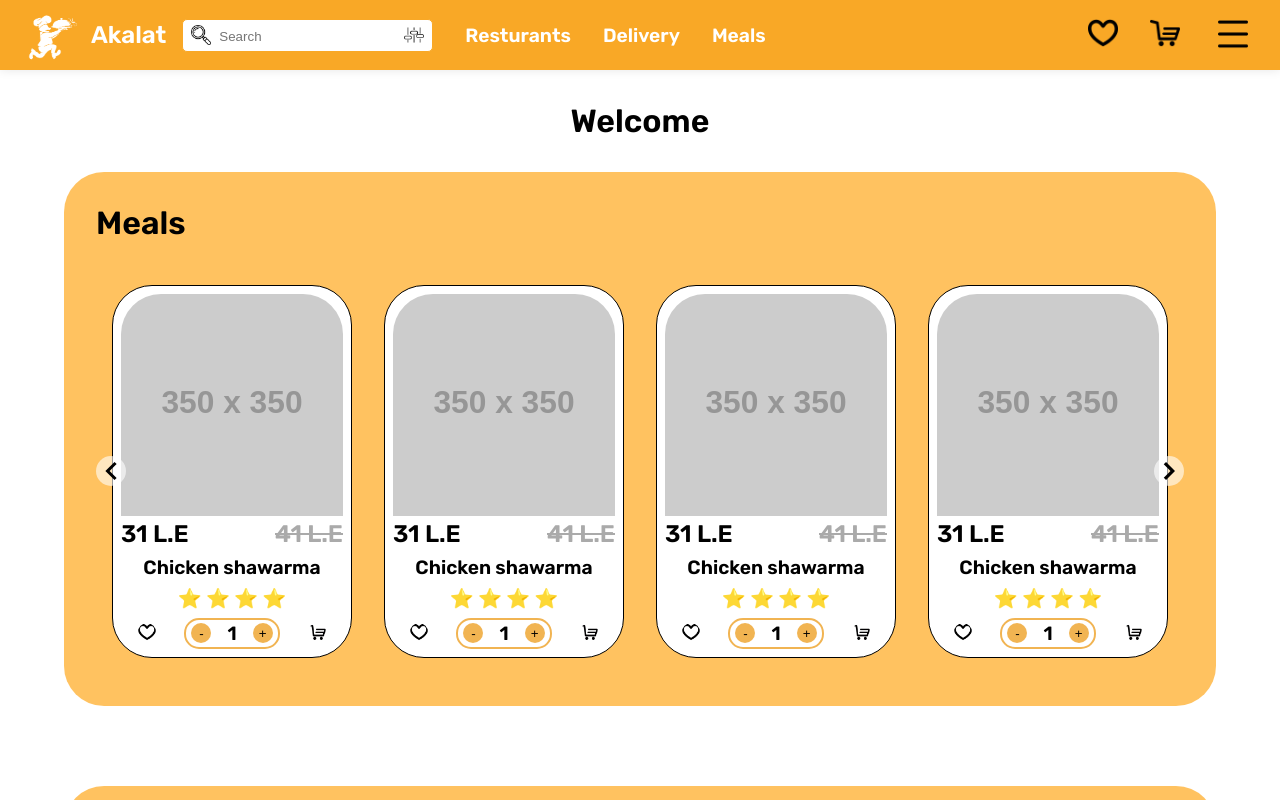
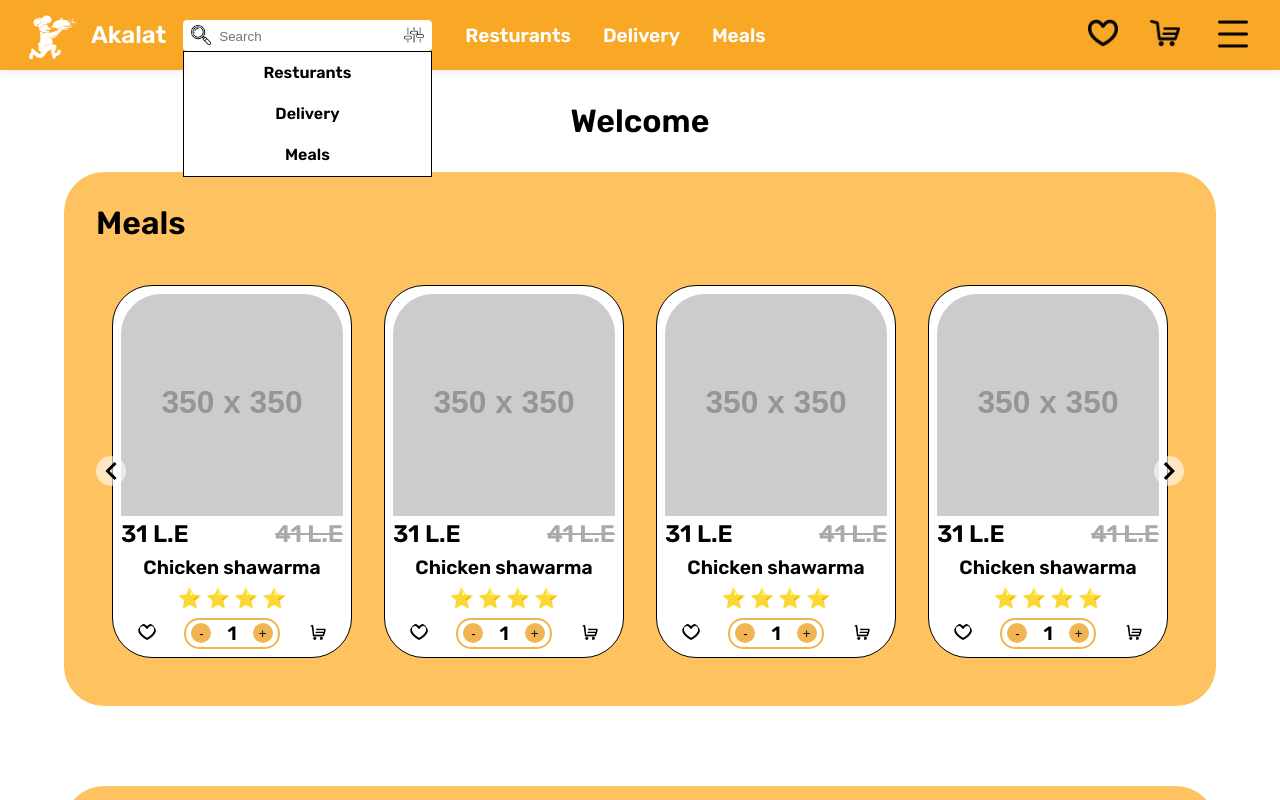
Before and after one commit to MoWafy001/akalat-frontend, a React (Create React App) app: page / in a window 1280 px wide. Both pictures are taken after a click on the button 414 px from the left and 36 px from the top of the page. Shown: the top 800 px of the page. Built offline with nearby package versions, Linux system fonts and the light colour scheme.

Commit message:
feat: add humberger menu and search options

```diff
--- a/src/pages/Layout.tsx
+++ b/src/pages/Layout.tsx
@@ -1,8 +1,12 @@
+import { useState } from "react";
 import { Link, Outlet, useLocation } from "react-router-dom";
 
 export const Layout = () => {
   const location = useLocation();
   const isHome = location.pathname === "/";
+
+  const [showMenu, setShowMenu] = useState(false);
+  const [showSearchOptions, setShowSearchOptions] = useState(false);
 
   return (
     <>
@@ -16,16 +20,24 @@ export const Layout = () => {
         </div>
 
         {isHome && (
-          <div className="nav-search">
+          <div className="nav-search menu-holder">
             <button>
               <img src="/zoomer.png" alt="search" />
             </button>
 
             <input type="text" placeholder="Search" />
 
-            <button className="humberger-menu">
+            <button className="humberger-menu" onClick={()=>{setShowSearchOptions(!showSearchOptions)}}>
               <img src="/levels-controls.png" alt="filter" />
             </button>
+
+            {showSearchOptions && (
+              <div className="menu search hamberger">
+                <Link to="/resturants">Resturants</Link>
+                <Link to="/delivery">Delivery</Link>
+                <Link to="/meals">Meals</Link>
+              </div>
+            )}
           </div>
         )}
 
@@ -55,10 +67,23 @@ export const Layout = () => {
             </li>
           </Link>
           {/* hamburger menu */}
-          <li>
-            <button>
+          <li className="menu-holder">
+            <button
+              onClick={() => {
+                setShowMenu(!showMenu);
+              }}
+            >
               <img src="menu.png" alt="menu" />
             </button>
+            {showMenu && (
+              <div className="menu hamberger">
+                <Link to="">My Orders</Link>
+                <Link to="">My Reviews</Link>
+                <div className="divider"></div>
+                <Link to="">My Account</Link>
+                <Link to="">Logout</Link>
+              </div>
+            )}
           </li>
         </ul>
       </nav>
--- a/src/styles/Layout.scss
+++ b/src/styles/Layout.scss
@@ -257,3 +257,39 @@ footer {
     font-size: 1.2rem;
   }
 }
+
+.menu-holder {
+  position: relative;
+
+  .menu {
+    position: absolute;
+    top: 100%;
+    right: 0;
+    color: #000;
+    background: #fff;
+    display: grid;
+    grid-template-columns: repeat(1, 1fr);
+    border: 1px solid #000;
+
+    a {
+      padding: 0.7rem 2rem;
+      text-align: center;
+      min-width: max-content;
+      text-decoration: none;
+      color: inherit;
+      font-weight: bold;
+
+      &:hover {
+        background: #2222
+      }
+    }
+
+    .divider{
+      background: #000;
+      height: 1px;
+    }
+  }
+  .search{
+    width: 99.5%;
+  }
+}
```
